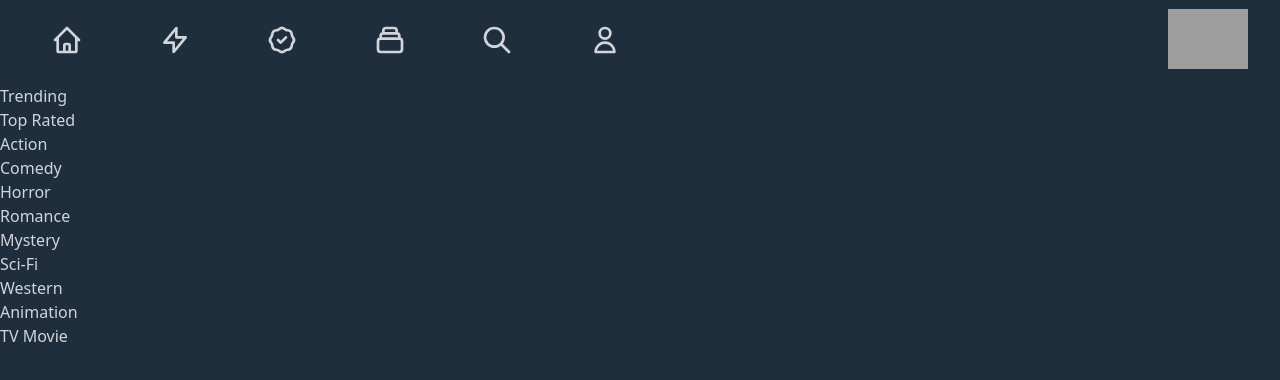
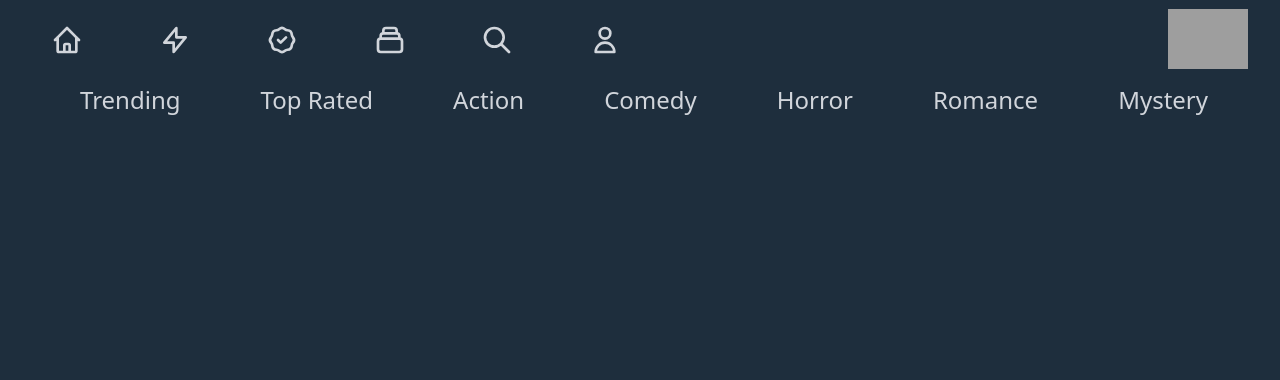
Before and after one commit to eascan/Hoolu, a Next.js app: page / in a window 1280 px wide. Shown: the top 380 px of the page. Built offline with nearby package versions, Linux system fonts and the light colour scheme; no server answers; grey boxes are pictures that could not be loaded.

Commit message:
add tailwind scrollbar hide plugin to tailwind config, install package

```diff
--- a/components/Nav.js
+++ b/components/Nav.js
@@ -3,9 +3,14 @@ import requests from "../utils/requests";
 function Nav() {
   return (
     <nav>
-      <div>
+      <div className="flex px-10 sm:px-20 text-2xl whitespace-nowrap space-x-10 sm:space-x-20 overflow-x-scroll scrollbar-hide">
         {Object.entries(requests).map(([key, {title, url}]) => (
-          <h2>{title}</h2>
+          <h2
+            key={key}
+            className="last:pr-24 cursor-pointer transition duration-100 transform hover:scale-125 hover:text-white active:text-red-500"
+          >
+            {title}
+          </h2>
         ))}
       </div>
     </nav>
--- a/package.json
+++ b/package.json
@@ -11,7 +11,8 @@
     "@heroicons/react": "^1.0.1",
     "next": "10.1.3",
     "react": "17.0.2",
-    "react-dom": "17.0.2"
+    "react-dom": "17.0.2",
+    "tailwind-scrollbar-hide": "^1.0.3"
   },
   "devDependencies": {
     "autoprefixer": "^10.2.5",
--- a/tailwind.config.js
+++ b/tailwind.config.js
@@ -9,5 +9,5 @@ module.exports = {
   variants: {
     extend: {},
   },
-  plugins: [],
+  plugins: [require("tailwind-scrollbar-hide")],
 };
```
Also changed, not shown: 1 other file (tests, documents, lock files or other folders).
